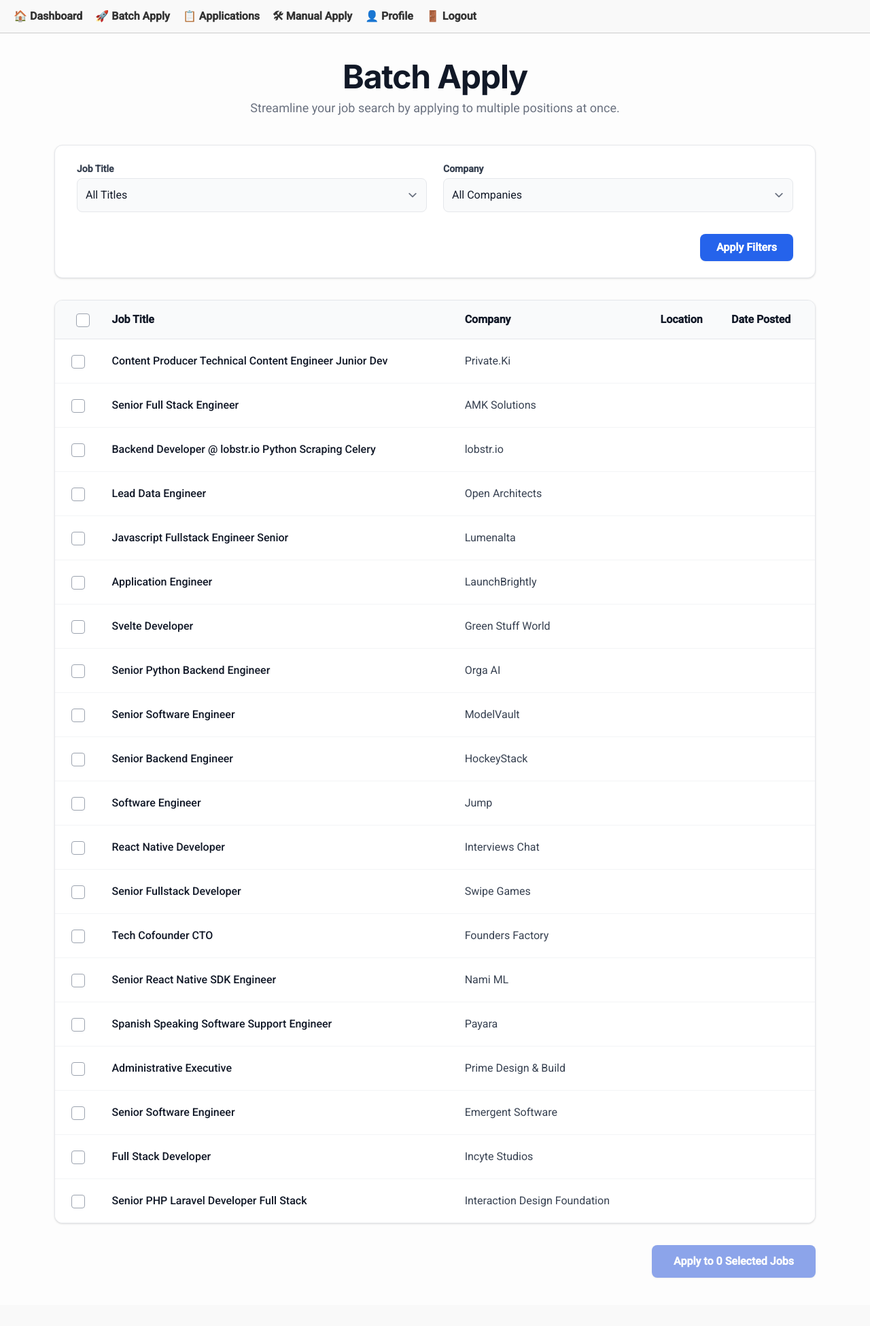
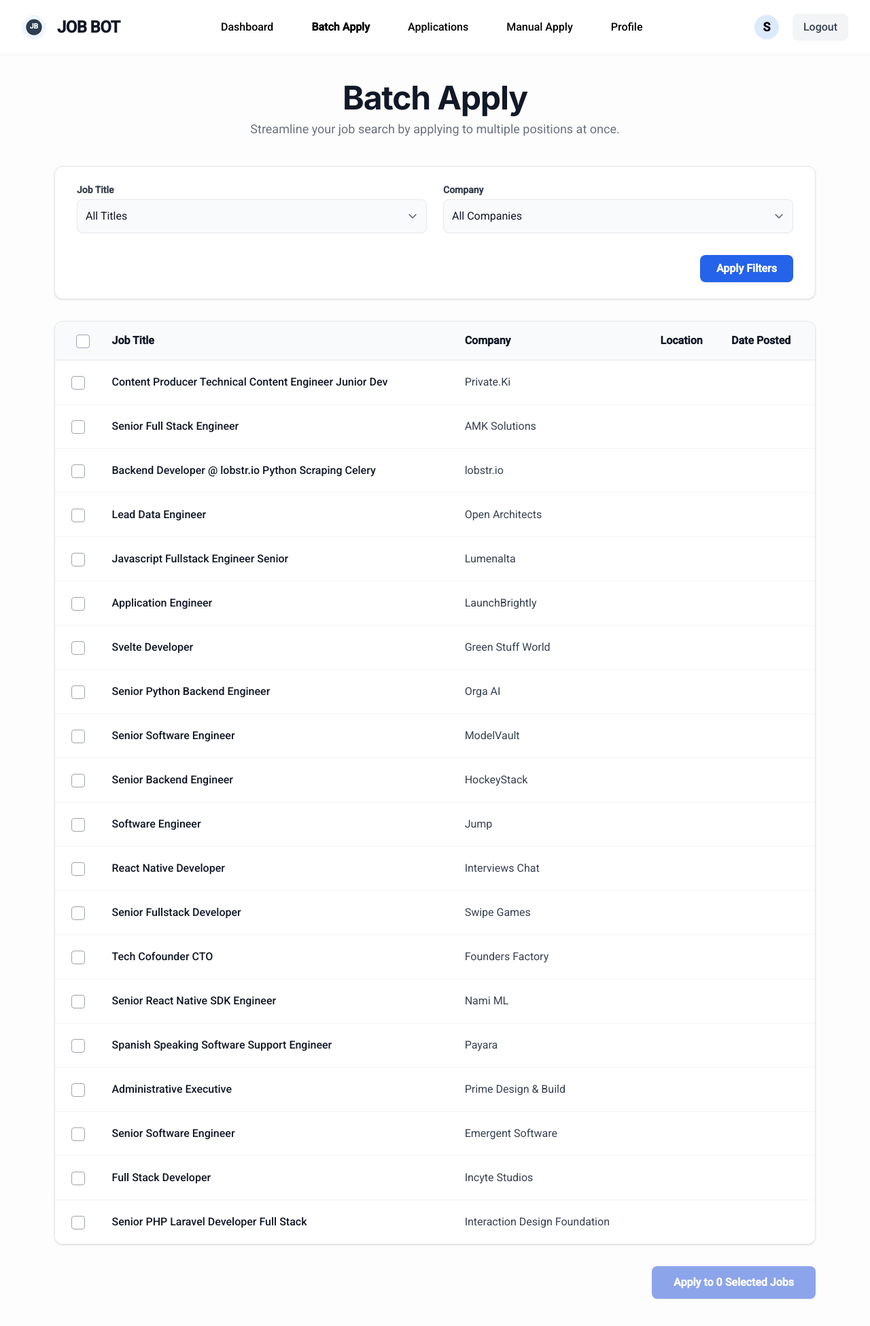
Before and after one commit to Kalyan717ps/Job-Bot-Cursor, a Flask app: page /batch-apply in a window 1280 px wide. Shown: the whole page at 68% size. Before the commit the page ends 1879 px from the top, so only its background shows below. Run offline with Flask 3, Linux system fonts and the light colour scheme; the visitor is signed in with stand-in values (Sample User, id 1); data that the repository does not hold is empty; some libraries are stand-ins or nearby versions.

Commit message:
NEW NAVBAR

```diff
--- a/templates/navbar.html
+++ b/templates/navbar.html
@@ -1,28 +1,61 @@
-<style>
-  nav {
-    position: sticky;
-    top: 0;
-    background: #f9f9f9;
-    padding: 12px 20px;
-    border-bottom: 1px solid #ccc;
-    z-index: 999;
-  }
-  nav a {
-    margin-right: 15px;
-    text-decoration: none;
-    font-weight: bold;
-    color: #333;
-  }
-  nav a:hover {
-    color: #007BFF;
-  }
-</style>
+<header class="sticky top-0 z-50 bg-white/90 backdrop-blur shadow-sm">
+  <div class="container mx-auto flex items-center justify-between px-8 py-5">
+    <!-- Left: Logo and name -->
+    <div class="flex items-center gap-4">
+      <div class="h-9 w-9 text-blue-700 flex items-center justify-center rounded-full bg-blue-50">
+        <!-- SVG or image logo -->
+        <svg viewBox="0 0 48 48" class="w-7 h-7" fill="none" xmlns="http://www.w3.org/2000/svg">
+          <!-- ...your logo path... -->
+          <circle cx="24" cy="24" r="20" fill="#2c3e50"/>
+          <text x="50%" y="58%" text-anchor="middle" fill="white" font-family="Roboto, sans-serif" font-size="18" font-weight="bold">JB</text>
+        </svg>
+      </div>
+      <span class="text-2xl font-bold text-gray-900 tracking-tight">JOB BOT</span>
+    </div>
 
-<nav>
-  <a href="{{ url_for('dashboard') }}">🏠 Dashboard</a>
-  <a href="{{ url_for('batch_apply') }}">🚀 Batch Apply</a>
-  <a href="{{ url_for('applications') }}">📋 Applications</a>
-  <a href="{{ url_for('manual_jobs') }}">🛠 Manual Apply</a>
-  <a href="{{ url_for('profile') }}">👤 Profile</a>
-  <a href="{{ url_for('logout') }}">🚪 Logout</a>
-</nav>
+    <!-- Center/right: Links (desktop) -->
+    <nav class="hidden md:flex gap-10 items-center flex-1 justify-center">
+      <a href="{{ url_for('dashboard') }}"
+        class="text-base font-medium px-2 py-1 rounded-lg hover:bg-blue-50 hover:text-[#2D3A74] transition-colors"
+        {% if request.endpoint == 'dashboard' %}style="font-weight:bold;"{% endif %}>
+        Dashboard
+      </a>
+      <a href="{{ url_for('batch_apply') }}"
+        class="text-base font-medium px-2 py-1 rounded-lg hover:bg-blue-50 hover:text-[#2D3A74]"
+        {% if request.endpoint == 'batch_apply' %}style="font-weight:bold;"{% endif %}>
+        Batch Apply
+      </a>
+      <a href="{{ url_for('applications') }}"
+        class="text-base font-medium px-2 py-1 rounded-lg hover:bg-blue-50 hover:text-[#2D3A74]"
+        {% if request.endpoint == 'applications' %}style="font-weight:bold;"{% endif %}>
+        Applications
+      </a>
+      <a href="{{ url_for('manual_jobs') }}"
+        class="text-base font-medium px-2 py-1 rounded-lg hover:bg-blue-50 hover:text-[#2D3A74]">
+        Manual Apply
+      </a>
+      <a href="{{ url_for('profile') }}"
+        class="text-base font-medium px-2 py-1 rounded-lg hover:bg-blue-50 hover:text-[#2D3A74]">
+        Profile
+      </a>
+    </nav>
+
+    <!-- Right: Avatar + Logout -->
+    <div class="flex items-center gap-5 ml-4">
+      <div class="h-9 w-9 rounded-full bg-blue-100 flex items-center justify-center text-[var(--primary-color)] font-bold text-lg uppercase">
+        {{ current_user.first_name[0] if current_user.is_authenticated else 'U' }}
+      </div>
+      <form action="{{ url_for('logout') }}" method="get">
+        <button class="bg-gray-100 hover:bg-blue-100 text-gray-700 font-medium rounded-lg px-4 py-2 transition-colors"
+          type="submit">Logout</button>
+      </form>
+      <!-- Hamburger (only on mobile) -->
+      <button class="ml-2 md:hidden">
+        <svg class="h-8 w-8 text-gray-700" fill="none" stroke="currentColor" viewBox="0 0 24 24">
+          <path stroke-linecap="round" stroke-width="2" d="M4 6h16M4 12h16M4 18h16"/>
+        </svg>
+      </button>
+    </div>
+  </div>
+  <!-- Optionally: add a mobile menu below -->
+</header>
```
